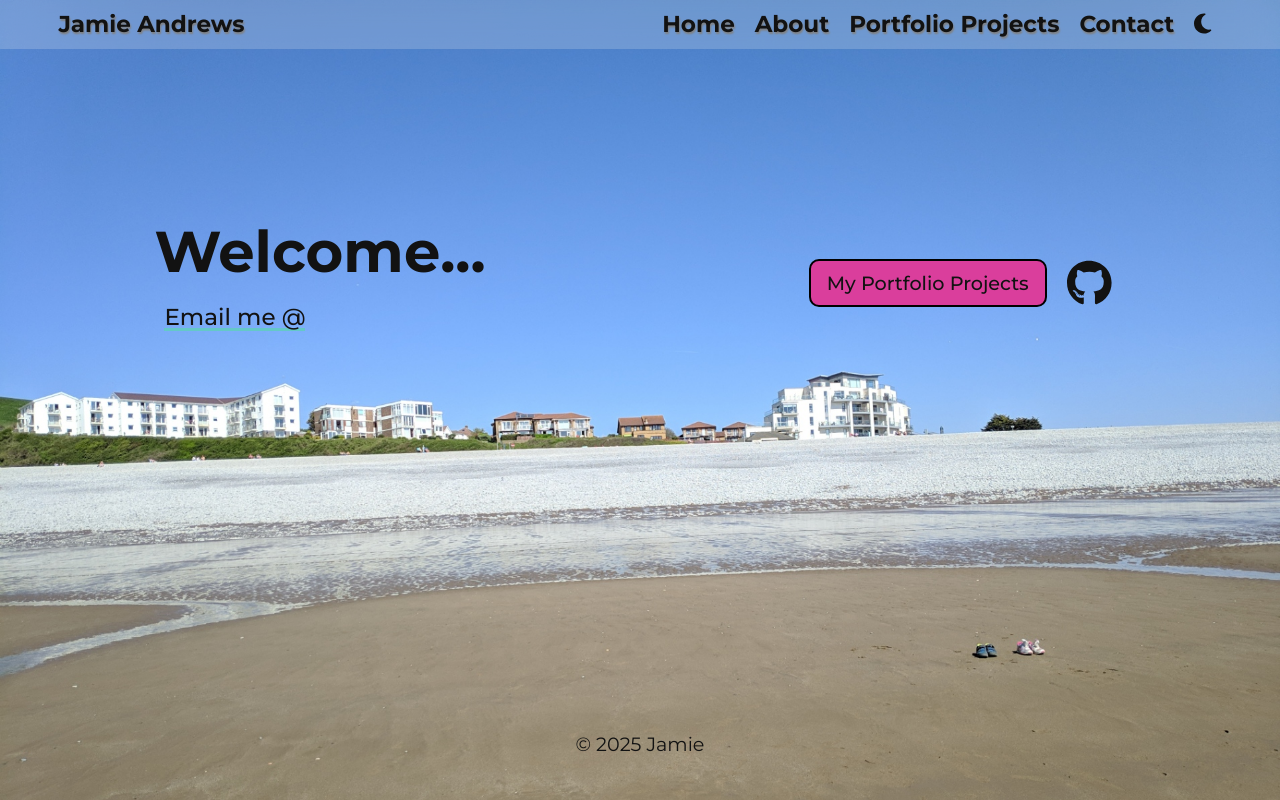
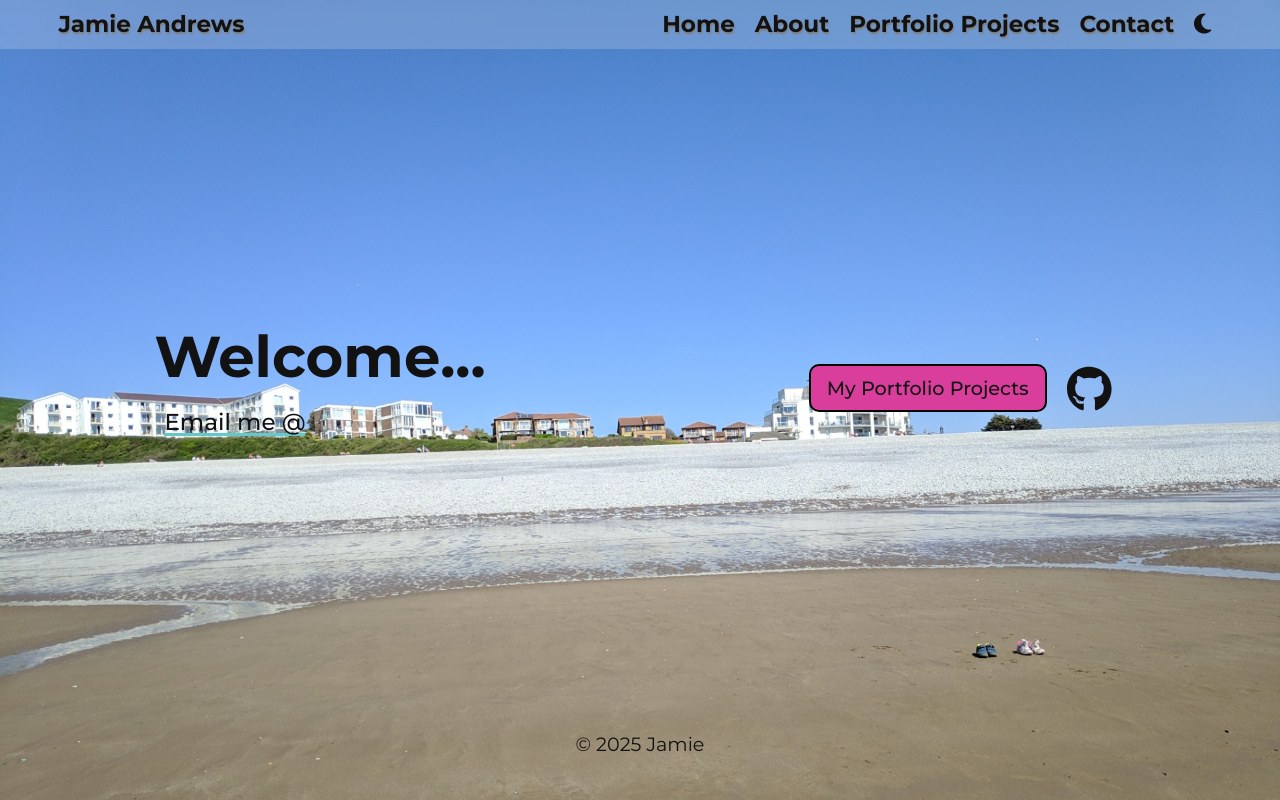
Before and after one commit to Jamie-Andrews1/Portfolio-next, a Next.js app: page / in a window 1280 px wide. Built offline with nearby package versions, Linux system fonts and the light colour scheme.

Commit message:
changed home page

```diff
--- a/src/app/globals.css
+++ b/src/app/globals.css
@@ -16,18 +16,22 @@
   --navbar-height: 49px;
   --nav-colour: hsl(0 0% 100% / 0.2);
   --projectsClr: #808080;
+  --homeColor: none;
+  --homeBlendMode: none;
 }
 :root.dark {
   --font-color: hsl(300, 46%, 68%);
   --background: #121212;
   --background-nav: hsla(0, 57%, 25%, 0.555);
   --nav-colour: #121212;
-  --Hero: #121212;
+  --Hero: url("/images/sunset.jpg");
   --main-image: visible;
   --nav-border: #ffff;
   --projectBtn: #330000;
   --email: #cccc3a;
   --projectsClr: #ccc;
+  --homeColor: grey;
+  --homeBlendMode: color-burn;
 }
 * {
   box-sizing: border-box;
@@ -46,8 +50,8 @@ body {
   background-color: var(--background);
   background-size: cover;
   color: var(--font-color);
+  min-height: 100vh;
   min-height: 100svh;
-  min-height: 100vh;
   display: flex;
   flex-direction: column;
   overflow-x: clip;
@@ -56,6 +60,8 @@ html,
 body:has(section) {
   background: var(--Hero);
   background-size: cover;
+  background-color: var(--homeColor);
+  background-blend-mode: var(--homeBlendMode);
 }
 .sr-only {
   position: absolute;
--- a/src/app/page.tsx
+++ b/src/app/page.tsx
@@ -37,14 +37,6 @@ export default function page({}: Props) {
           />
         </Link>
       </span>
-      <Image
-        className={styles.image}
-        src="/images/vscode.png"
-        alt="image"
-        width={800}
-        height={450}
-        priority
-      />
     </section>
   );
 }
--- a/src/components/MdxLayout/styles.css
+++ b/src/components/MdxLayout/styles.css
@@ -8,6 +8,7 @@
   :nth-child(n + 5) {
     margin: 1rem;
     max-width: 75ch;
+    text-wrap: pretty;
   }
   & p:nth-of-type(1) {
     display: flex;
```
Also changed, not shown: public/images/programming.png (deleted), 1 other file (tests, documents, lock files or other folders).
